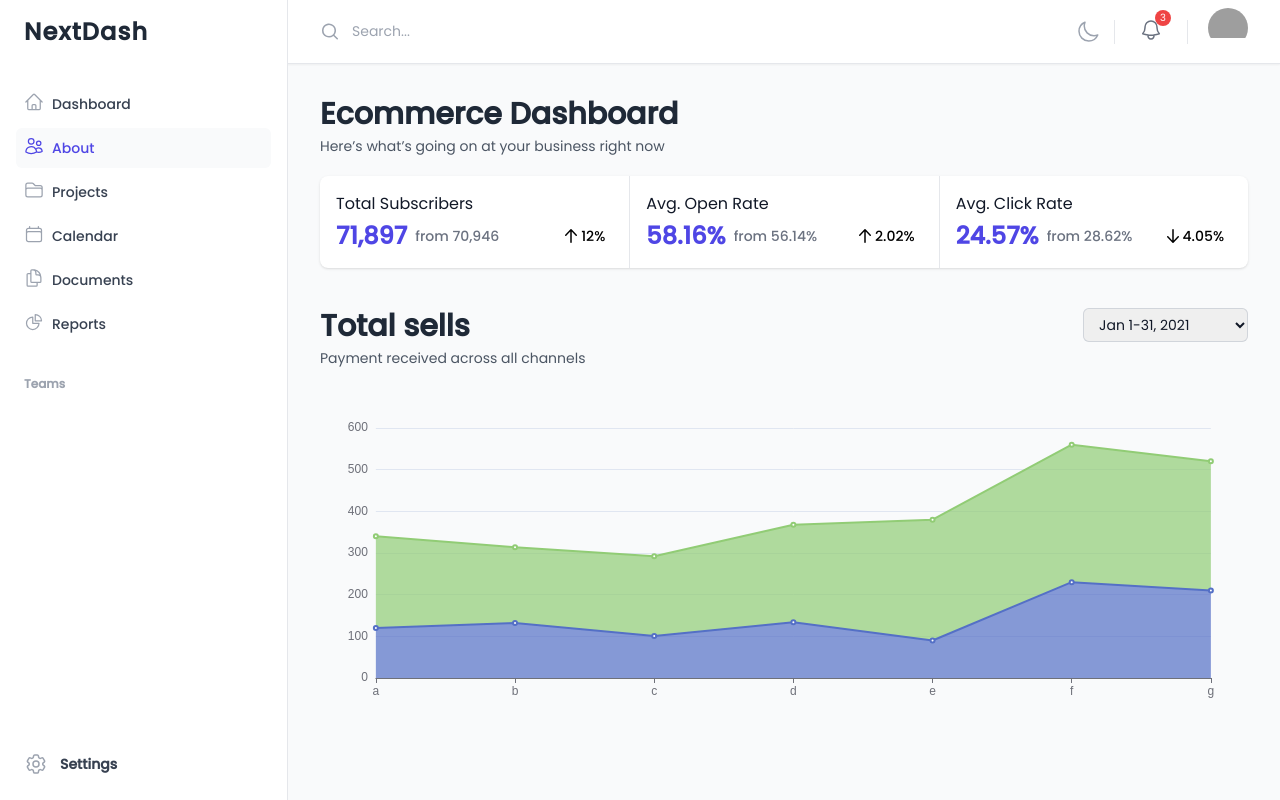
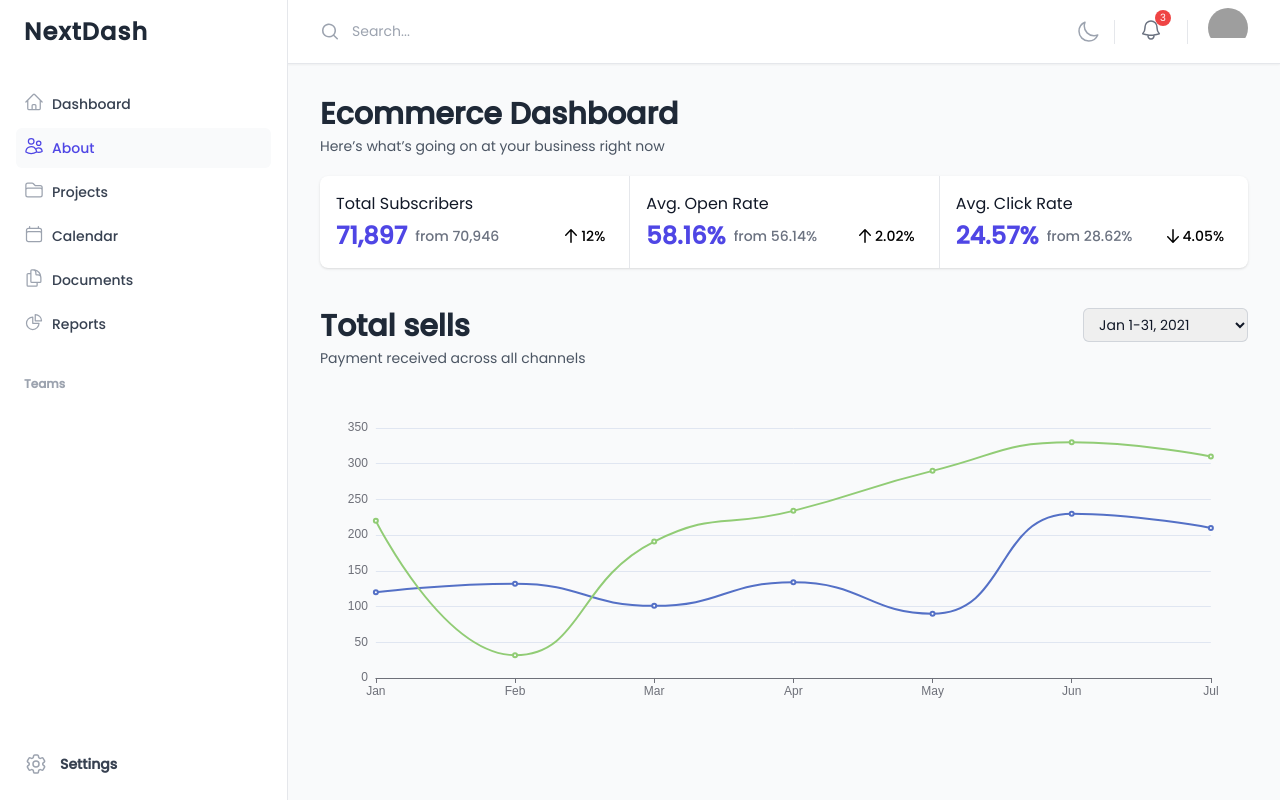
Before and after one commit to vijaykolar/react-tailwind, a Next.js app: page / in a window 1280 px wide. Built offline with nearby package versions, Linux system fonts and the light colour scheme; grey boxes are pictures that could not be loaded.

Commit message:
Changed charts

```diff
--- a/src/pages/index.tsx
+++ b/src/pages/index.tsx
@@ -20,7 +20,7 @@ const option = {
     {
       type: "category",
       boundaryGap: false,
-      data: ["a", "b", "c", "d", "e", "f", "g"],
+      data: ["Jan", "Feb", "Mar", "Apr", "May", "Jun", "Jul"],
     },
   ],
   yAxis: [
@@ -31,18 +31,16 @@ const option = {
 
   series: [
     {
-      name: "a",
+      name: "2021",
       type: "line",
-      stack: "dd",
-      areaStyle: { normal: {} },
+      smooth: true,
       data: [120, 132, 101, 134, 90, 230, 210],
     },
     {
-      name: "b",
+      name: "2022",
       type: "line",
-      stack: "dd",
-      areaStyle: { normal: {} },
-      data: [220, 182, 191, 234, 290, 330, 310],
+      smooth: true,
+      data: [220, 32, 191, 234, 290, 330, 310],
     },
   ],
 };
```
